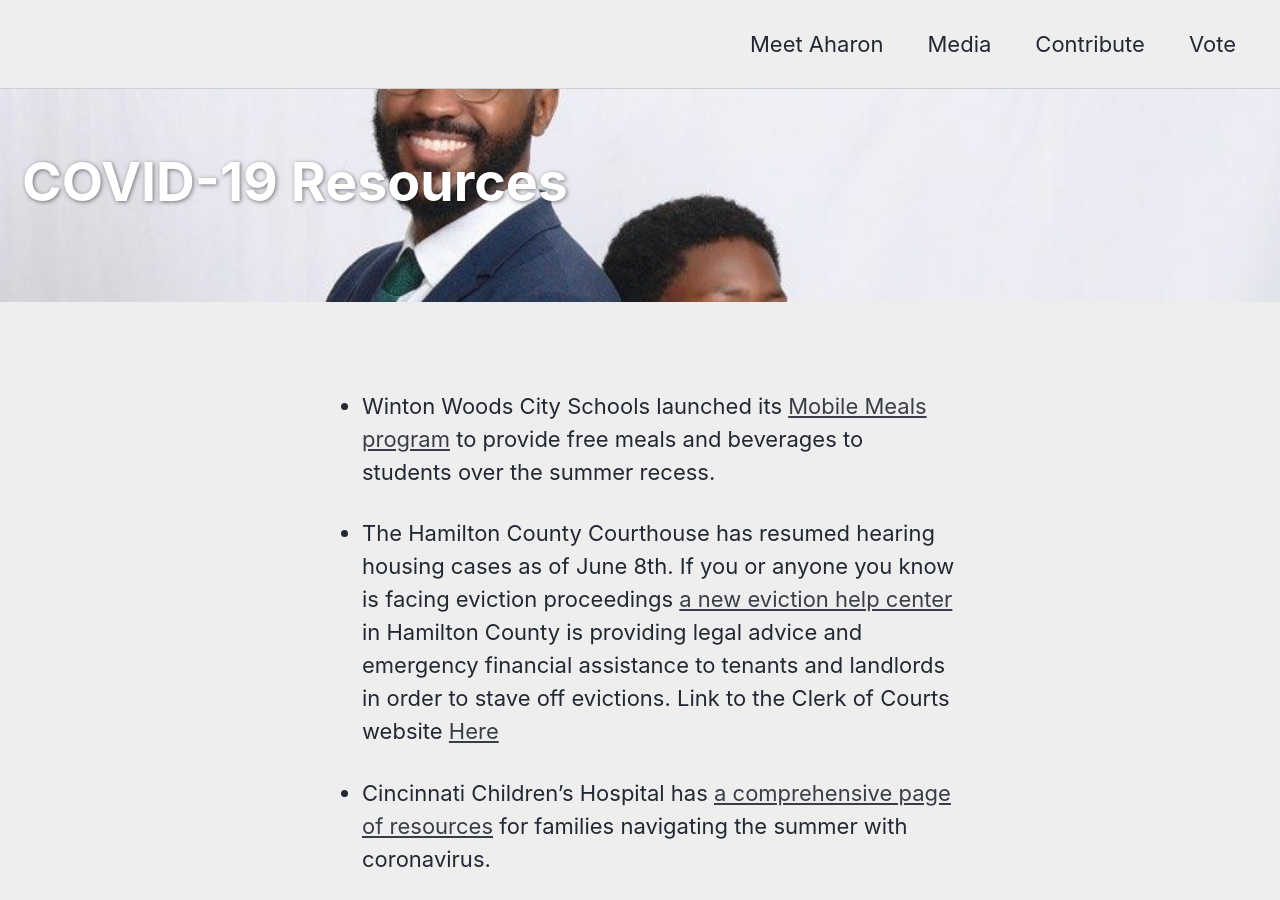
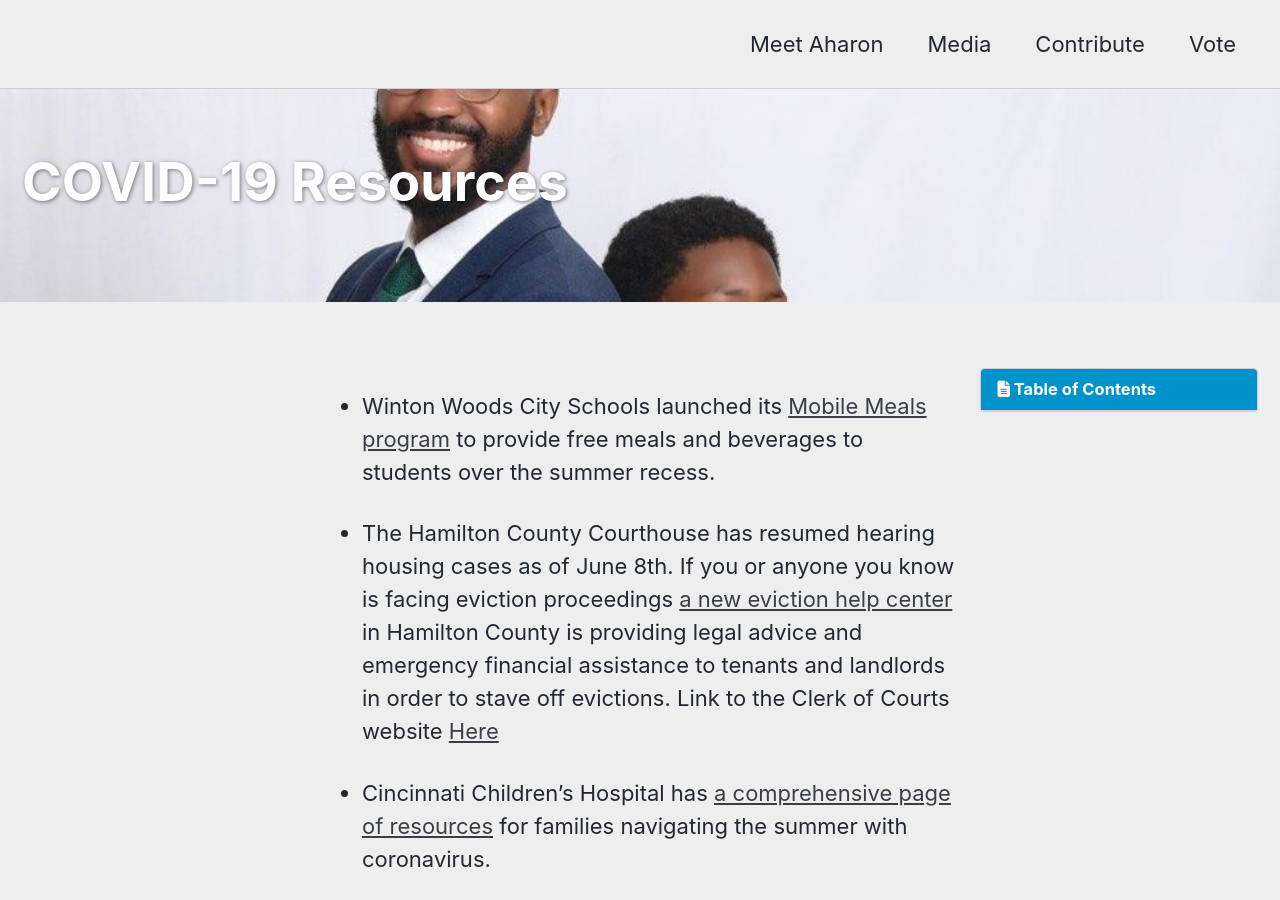
Before and after one commit to aharonbrownforestpark/aharonbrownforestpark.github.io, a Jekyll site: the page built from _pages/covid19-resources.md, in a window 1280 px wide and 900 px high. Built offline with Jekyll 4.4.1, drawn with Linux system fonts in a browser that asks for light colours; cached includes are drawn as plain includes; nearby versions of some CDN libraries.

Commit message:
added toc

```diff
--- a/_pages/covid19-resources.md
+++ b/_pages/covid19-resources.md
@@ -5,7 +5,8 @@
   overlay_image: /assets/images/AharonSonBusiness.jpg
 title: "COVID-19 Resources"
 layout: single
-toc: false
+toc: true
+toc_label: "Table of Contents"
 ---
 
 * Winton Woods City Schools launched its [Mobile Meals program](https://www.wintonwoods.org/Content2/summermeals) to provide free meals and beverages to students
```
